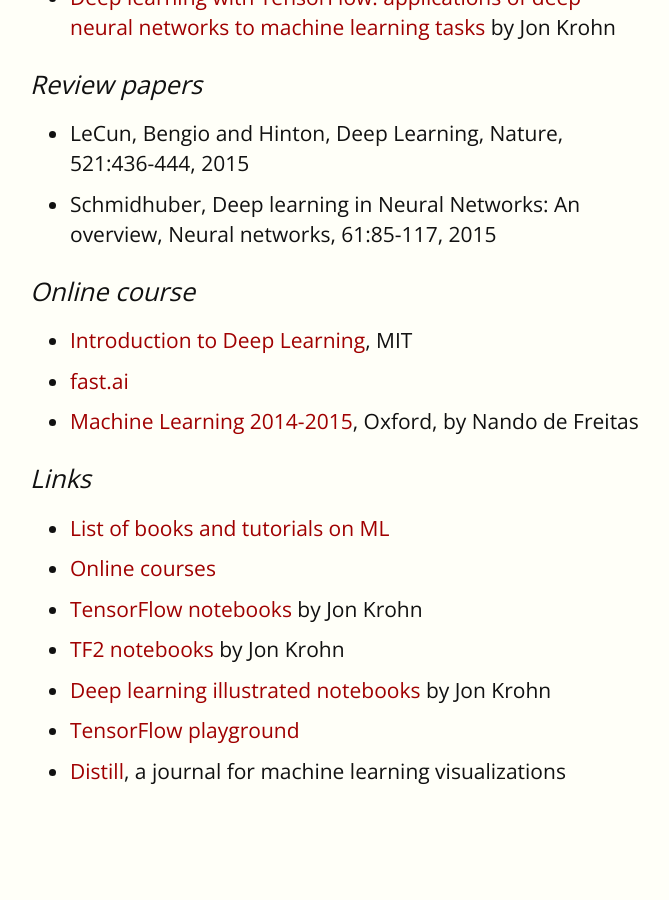
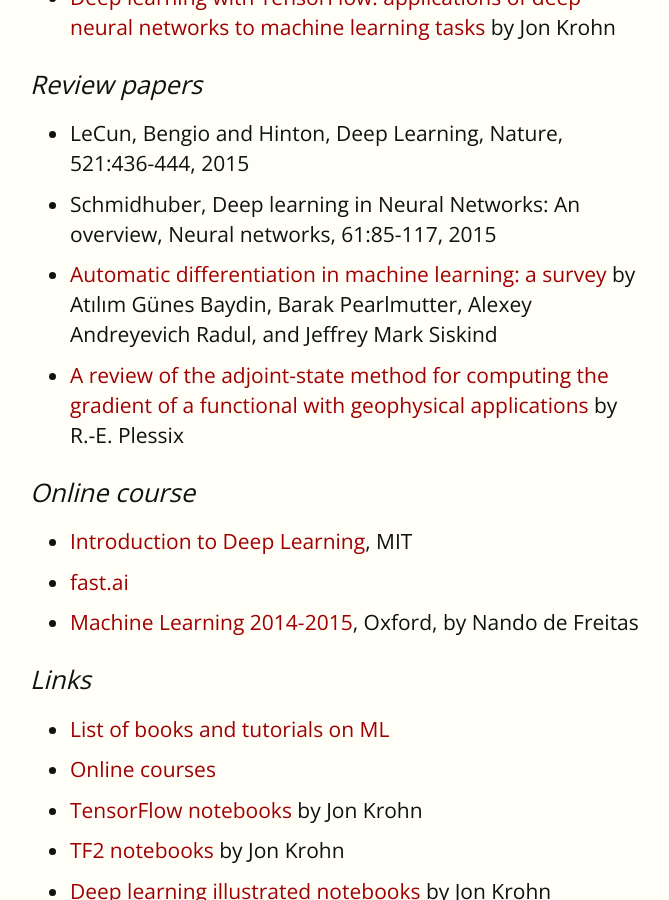
Before and after one commit to somritabanerjee/cme216-spring-2020, a Jekyll site: the page built from index.md, in a window 1280 px wide and 900 px high, scrolled down 3162 px. Shown: the whole window, without its empty margins (130-799 px from the left). Built offline with Jekyll 4.4.1, drawn with Linux system fonts in a browser that asks for light colours.

Commit message:
added some refs

```diff
--- a/index.md
+++ b/index.md
@@ -74,6 +74,8 @@
 
 - LeCun, Bengio and Hinton, Deep Learning, Nature, 521:436-444, 2015
 - Schmidhuber, Deep learning in Neural Networks: An overview, Neural networks, 61:85-117, 2015
+- [Automatic differentiation in machine learning: a survey](https://arxiv.org/pdf/1502.05767.pdf) by At&#305;l&#305;m G&uuml;nes Baydin, Barak Pearlmutter, Alexey Andreyevich Radul, and Jeffrey Mark Siskind
+- [A review of the adjoint-state method for computing the gradient of a functional with geophysical applications](https://academic.oup.com/gji/article/167/2/495/559970) by R.-E. Plessix
 
 ### Online course
 
```
